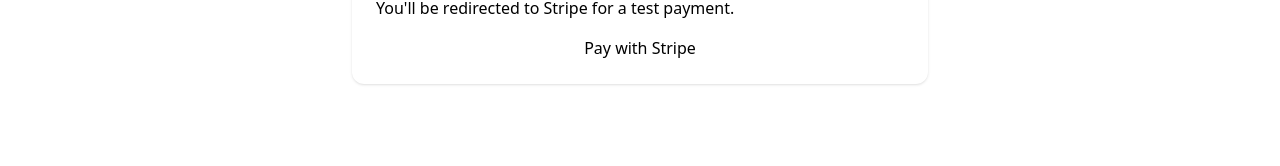
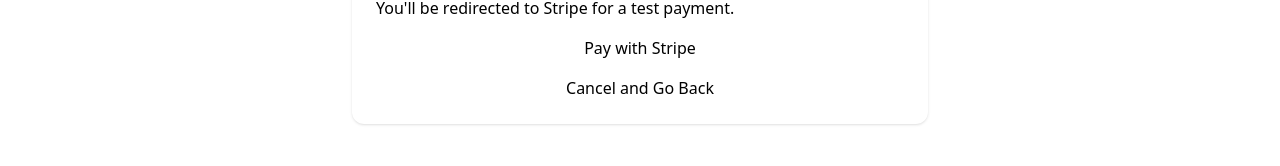
Before and after one commit to tzirljacobs/cycleaway, a React (Vite) app: page /payment in a window 1280 px wide. Shown: the part 268-434 px from the top of the page. Built offline with nearby package versions, Linux system fonts and the light colour scheme; no server answers.

Commit message:
Add payment cancel button and prevent pre-payment booking

```diff
--- a/src/pages/MockPayment.jsx
+++ b/src/pages/MockPayment.jsx
@@ -1,5 +1,3 @@
-// src/pages/MockPayment.jsx
-
 import React, { useState, useEffect } from 'react';
 import { useLocation, useNavigate } from 'react-router-dom';
 import supabase from '../supabaseClient';
@@ -102,7 +100,28 @@
       return;
     }
 
-    // Step 1: insert booking in Supabase
+    // Step 1: Create Stripe Checkout session (mocked)
+    try {
+      const response = await fetch('/api/create-checkout-session', {
+        method: 'POST',
+        headers: { 'Content-Type': 'application/json' },
+        body: JSON.stringify({
+          price: calculateTotal(
+            startDate,
+            endDate,
+            cycle.price_per_day,
+            accessoryData
+          ),
+          cycleName: cycle.name,
+          success_url: `${window.location.origin}/booking-summary`,
+          cancel_url: `${window.location.origin}/cancelled`,
+        }),
+      });
+
+      const session = await response.json();
+
+      if (session.id) {
+        // Step 2: Insert booking AFTER we know session is valid
         const { data: booking, error: bookingError } = await supabase
           .from('bookings')
           .insert([
@@ -124,7 +143,7 @@
           return;
         }
 
-    // Step 2: insert accessories (if any)
+        // Step 3: Insert accessories if any
         if (accessoryIds.length > 0) {
           const accessoryInserts = accessoryIds.map((id) => ({
             booking_id: booking.id,
@@ -142,27 +161,7 @@
           }
         }
 
-    // Step 3: create Stripe Checkout session
-    try {
-      const response = await fetch('/api/create-checkout-session', {
-        method: 'POST',
-        headers: { 'Content-Type': 'application/json' },
-        body: JSON.stringify({
-          price: calculateTotal(
-            startDate,
-            endDate,
-            cycle.price_per_day,
-            accessoryData
-          ),
-          cycleName: cycle.name,
-          success_url: `${window.location.origin}/booking-summary`,
-          cancel_url: `${window.location.origin}/cancelled`,
-        }),
-      });
-
-      const session = await response.json();
-
-      if (session.id) {
+        // ✅ Step 4: redirect to Stripe
         window.location.href = session.url;
       } else {
         setError('❌ Failed to start payment session.');
@@ -200,6 +199,14 @@
         >
           {loading ? 'Processing...' : 'Pay with Stripe'}
         </button>
+
+        <button
+          onClick={() => navigate('/')}
+          className="btn btn-outline btn-error w-full mt-4"
+          disabled={loading}
+        >
+          Cancel and Go Back
+        </button>
       </div>
     </div>
   );
```
Lines whose indentation alone changed are shown as unchanged.
